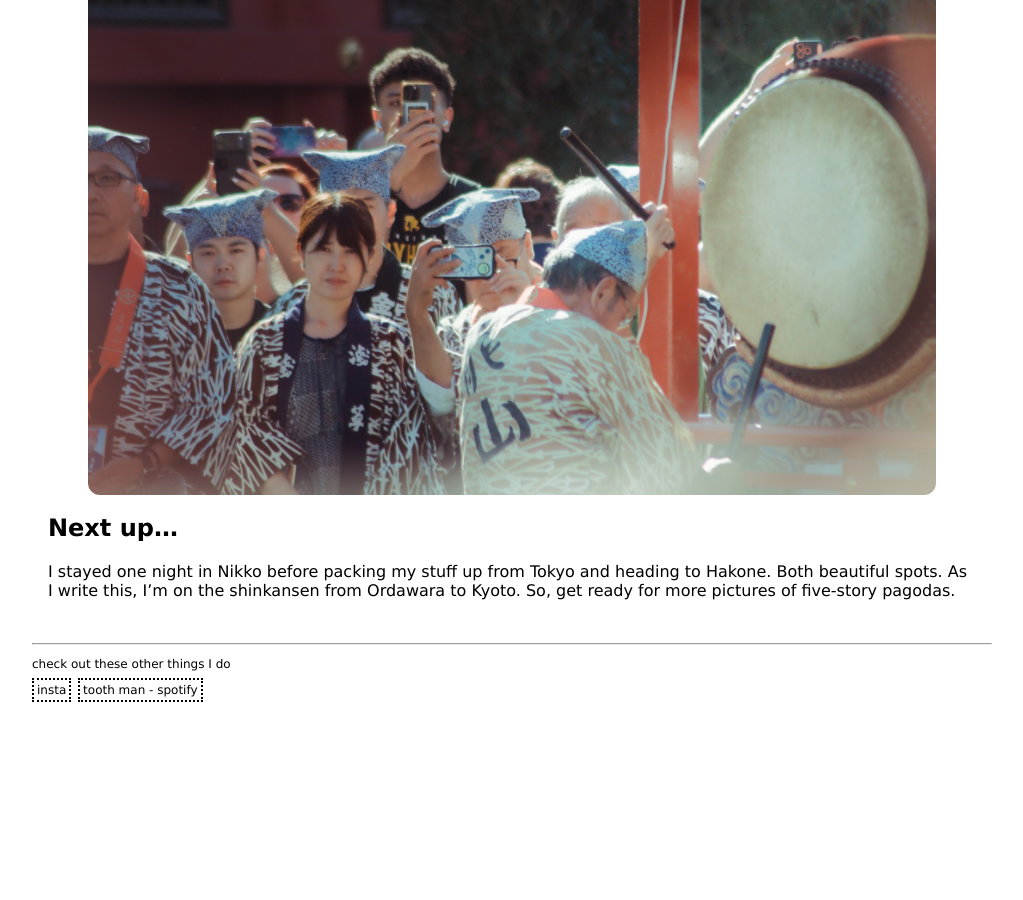
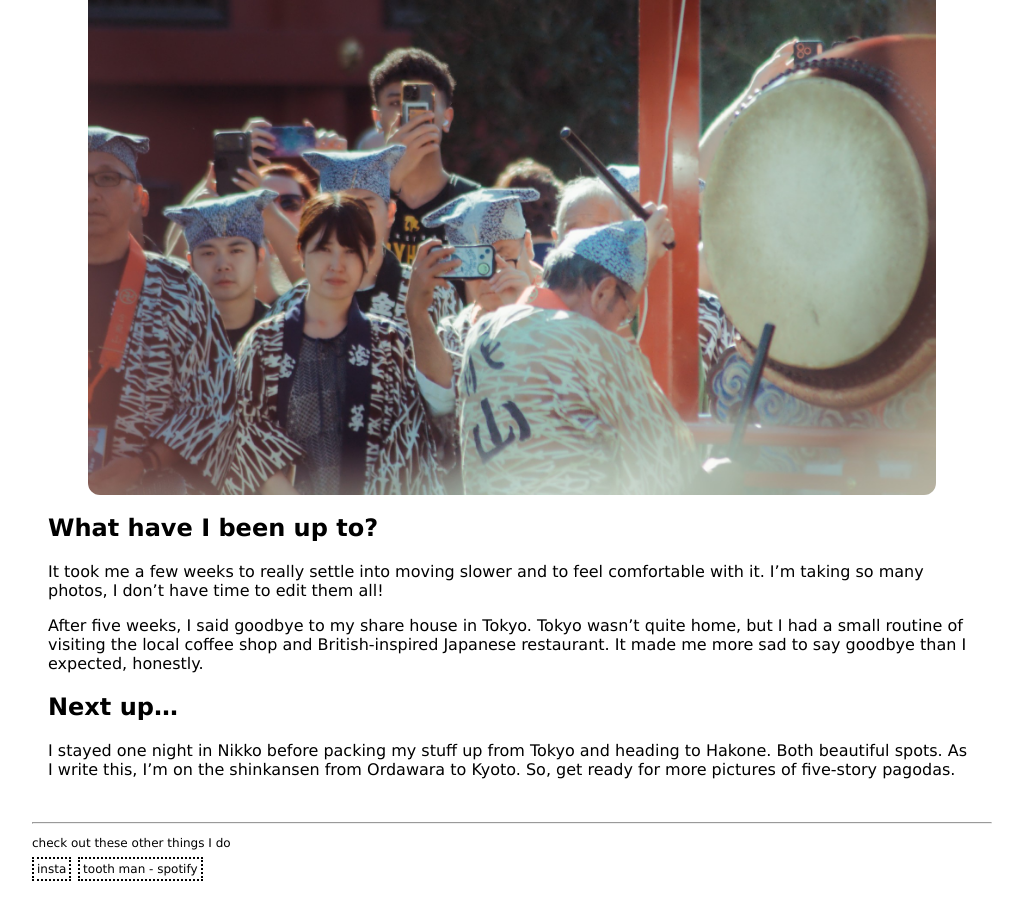
Before and after one commit to televised-program/televised-program.github.io, a Jekyll site: the page built from _posts/2026-11-08-tokyo-part-two.md, in a window 1280 px wide and 900 px high, scrolled down 11967 px. Shown: the whole window, without its empty margins (128-1151 px from the left). Built offline with Jekyll 4.4.1, drawn with Linux system fonts in a browser that asks for light colours; before the commit the page ends 12688 px from its top, so only the background shows below that.

Commit message:
add tokyo part two outro

```diff
--- a/_posts/2026-11-08-tokyo-part-two.md
+++ b/_posts/2026-11-08-tokyo-part-two.md
@@ -94,5 +94,13 @@ That does not bother me _at all_.
 {% endif %}
 {% endfor %}
 
+## What have I been up to?
+It took me a few weeks to really settle into moving slower and to feel comfortable with it.
+I'm taking so many photos, I don't have time to edit them all!
+
+After five weeks, I said goodbye to my share house in Tokyo.
+Tokyo wasn't quite home, but I had a small routine of visiting the local coffee shop and British-inspired Japanese restaurant.
+It made me more sad to say goodbye than I expected, honestly.
+
 ## Next up...
 I stayed one night in Nikko before packing my stuff up from Tokyo and heading to Hakone. Both beautiful spots. As I write this, I'm on the shinkansen from Ordawara to Kyoto. So, get ready for more pictures of five-story pagodas.
```
